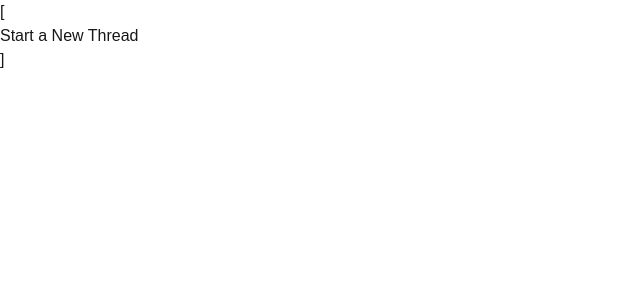
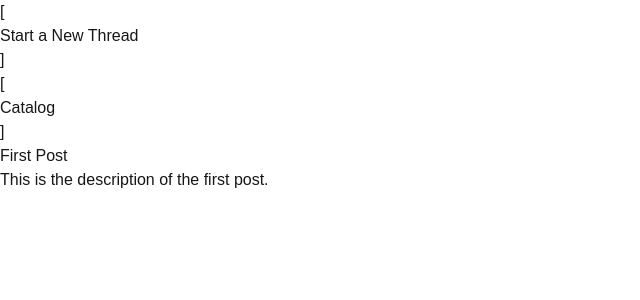
Before and after one commit to momadAB/API-CReddit-Front, a Next.js app: page /1 in a window 1280 px wide. Shown: the top 300 px of the page, without its empty margins (0-640 px from the left). Built offline with nearby package versions, Linux system fonts and the light colour scheme.

Commit message:
Base detail page added

```diff
--- a/src/app/[id]/page.js
+++ b/src/app/[id]/page.js
@@ -1,10 +1,12 @@
 import PostDetail from "@/components/PostDetail";
 import React from "react";
+import posts from "@/data/Posts";
 
 async function page(props) {
   const params = await props.params;
+  const post = posts.find((post) => post.id === Number(params.id));
 
-  return <PostDetail params={params} />;
+  return <PostDetail params={params} post={post} />;
 }
 
 export default page;
--- a/src/app/page.js
+++ b/src/app/page.js
@@ -1,4 +1,3 @@
-
 import { fetchUserData } from "./actions";
 import PostsList from "@/components/PostsList";
 import posts from "@/data/Posts";
@@ -9,7 +8,7 @@ export default async function Home() {
   return (
     <div>
       <pre>{JSON.stringify(Data, null, 2)}</pre>
- <PostsList posts={posts}></PostsList>
+      <PostsList posts={posts}></PostsList>
     </div>
   );
 }
--- a/src/components/Header.js
+++ b/src/components/Header.js
@@ -1,7 +1,9 @@
 import React from "react";
+import Link from "next/link";
 
 function Header() {
   return (
+    <>
       <div className="flex justify-center pt-5">
         <p>[</p>
         <p
@@ -11,6 +13,15 @@ function Header() {
         </p>
         <p>]</p>
       </div>
+      {/* Catalog */}
+      <div className="flex pl-6">
+        <p>[</p>
+        <Link href="/" className="text-blue-300">
+          Catalog
+        </Link>
+        <p>]</p>
+      </div>
+    </>
   );
 }
 
--- a/src/components/PostDetail.js
+++ b/src/components/PostDetail.js
@@ -1,7 +1,14 @@
 import React from "react";
 
-function PostDetail() {
-  return <div>{/* Main post */}</div>;
+function PostDetail({ post }) {
+  const { title, description, comments } = post;
+  return (
+    <div>
+      {/* Main post */}
+      <p className="font-bold text-green-200 pl-6 pt-7">{title}</p>
+      <p className="pl-6">{description}</p>
+    </div>
+  );
 }
 
 export default PostDetail;
```
Also changed, not shown: src/components/CommentsList.js (added). Lines whose indentation alone changed are shown as unchanged.
